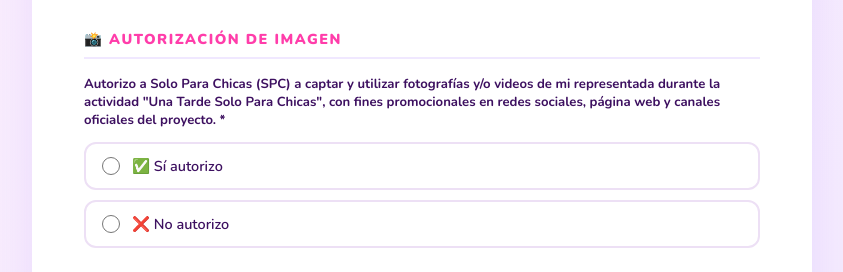
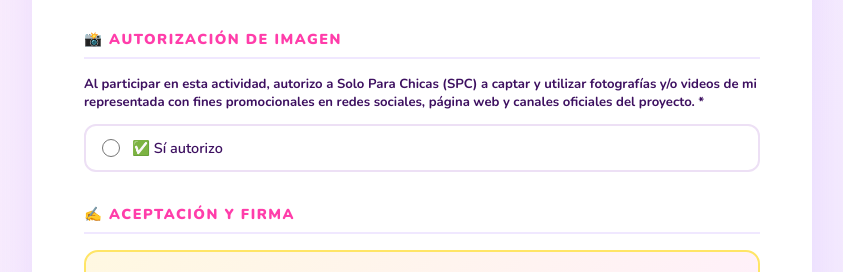
Before and after one commit to vanessacid/spc2026, a plain HTML site: page openday.html in a window 1280 px wide. Shown: the part 3105-3377 px from the top of the page, without its empty margins (218-1061 px from the left). Drawn offline with nearby package versions, Linux system fonts and the light colour scheme.

Commit message:
Add files via upload

```diff
--- a/openday.html
+++ b/openday.html
@@ -459,10 +459,10 @@
         <!-- IMAGEN -->
         <div class="fsec">📸 Autorización de imagen</div>
         <div class="fg full">
-          <label>Autorizo a Solo Para Chicas (SPC) a captar y utilizar fotografías y/o videos de mi representada durante la actividad "Una Tarde Solo Para Chicas", con fines promocionales en redes sociales, página web y canales oficiales del proyecto. *</label>
+          <label>Al participar en esta actividad, autorizo a Solo Para Chicas (SPC) a captar y utilizar fotografías y/o videos de mi representada con fines promocionales en redes sociales, página web y canales oficiales del proyecto. *</label>
           <div class="radio-group">
             <label class="radio-opt"><input type="radio" name="imagen" value="Si autorizo" required> ✅ Sí autorizo</label>
-            <label class="radio-opt"><input type="radio" name="imagen" value="No autorizo"> ❌ No autorizo</label>
+
           </div>
         </div>
 
```
